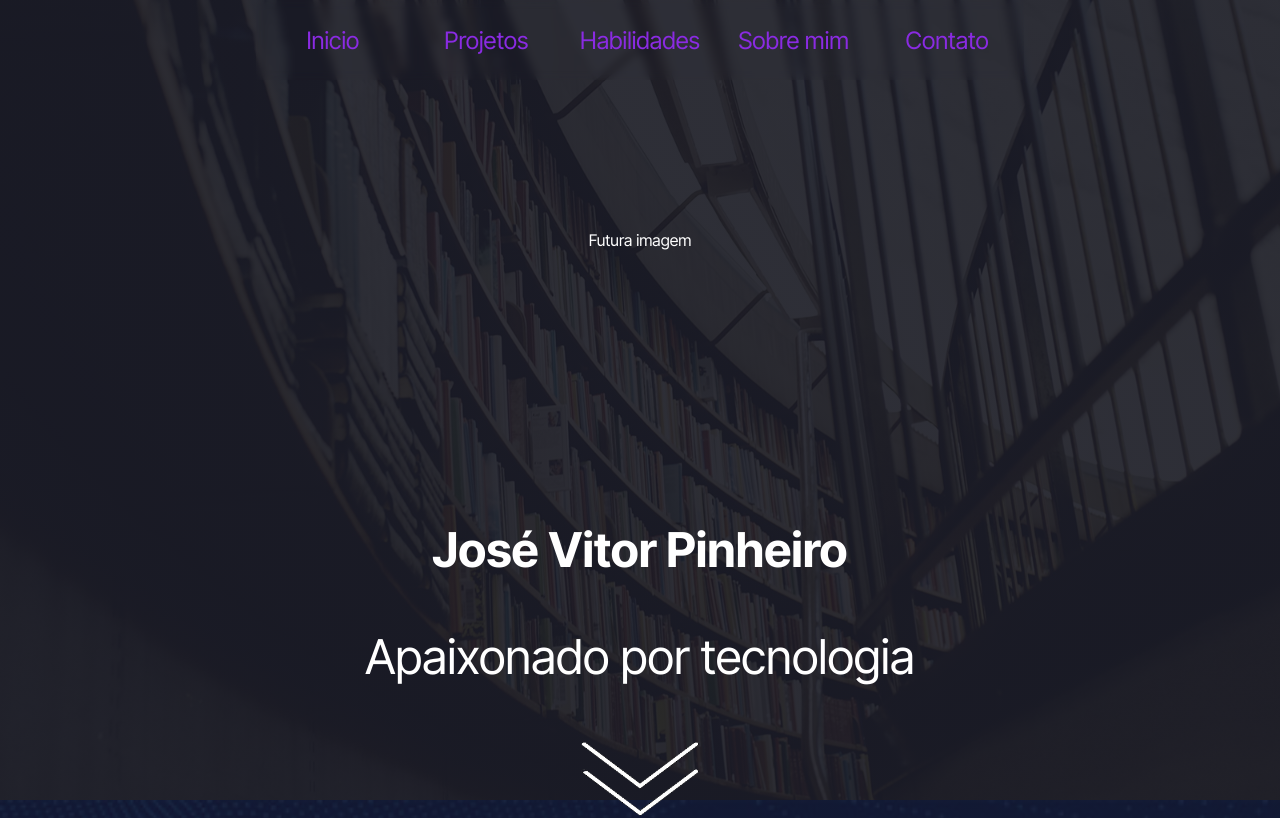
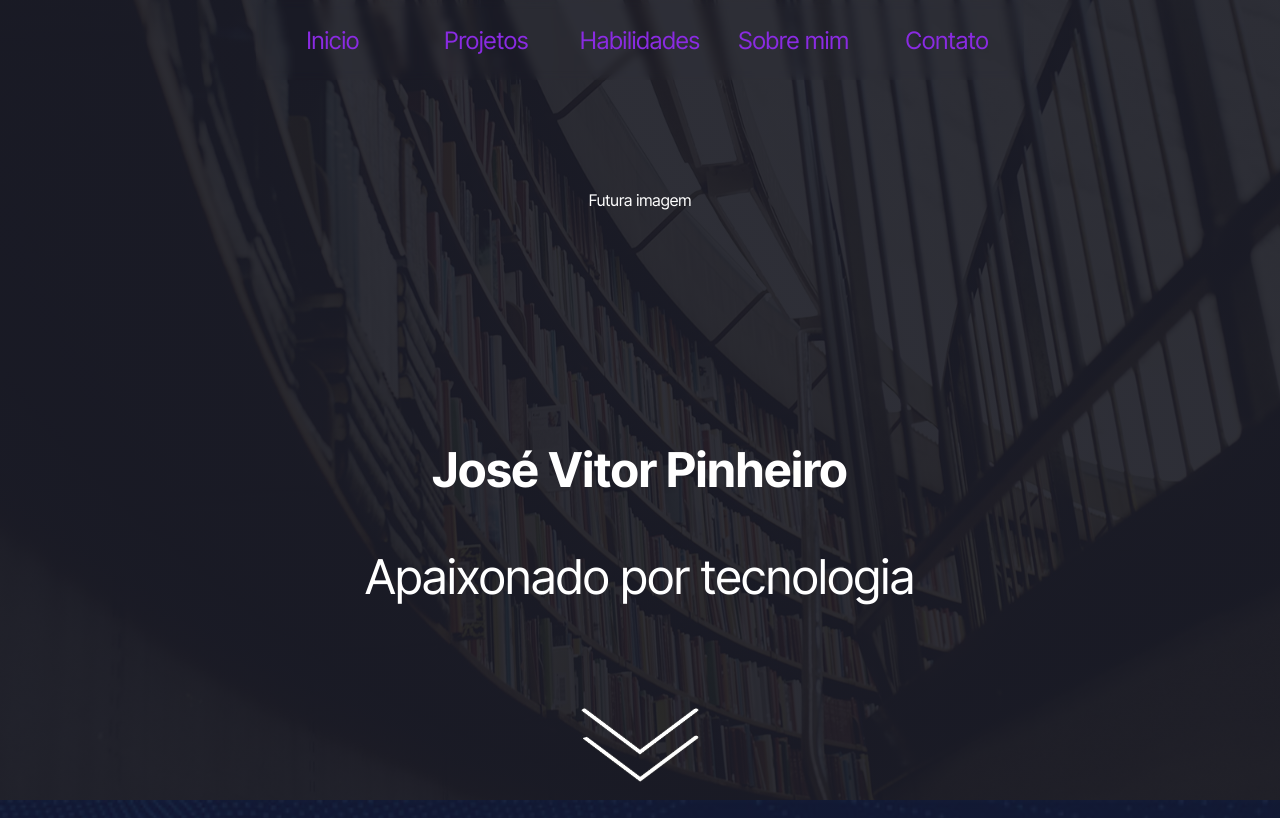
Before and after one commit to josevitor-pinheiro/SiteProprio, a React (Create React App) app: page / in a window 1280 px wide. Shown: the top 818 px of the page. Built offline with nearby package versions, Linux system fonts and the light colour scheme.

Commit message:
cssCommit

```diff
--- a/src/components/header/header.css
+++ b/src/components/header/header.css
@@ -5,33 +5,28 @@
   height: 10%;
   position: fixed;
   top: 0px;
-}
-
-.a-container {
-  display: flex;
-  width: 100%;
-  justify-content: center;
+  z-index: 1;
 }
 
 .Buttons-container {
   backdrop-filter: blur(4px);
   width: 60%;
   display: inline-flex;
-  justify-content: space-around;
+  justify-content: center;
 }
 
 .Buttons-container a {
-  display: flex ;
-  width: 100px;
+  display: flex;
+  width: 20%;
   align-items: center;
+  justify-content: center;
   font-size: x-large;
   text-align: center;
   color: blueviolet;
   text-decoration: none;
   background-color: transparent;
-  width: auto;
   border: none;
-  padding:10px;
+  padding: 10px;
 }
 
 .Buttons-container a:hover {
--- a/src/components/header/header.jsx
+++ b/src/components/header/header.jsx
@@ -6,21 +6,15 @@ export default function Header() {
   return (
     <div className="Header-container">
       <div className="Buttons-container">
-        <div className="a-container">
-          <a href="#home">Inicio</a>
-        </div>
-        <div className="a-container">
-          <a href="#projects">Projetos</a>
-        </div>
-        <div className="a-container">
-          <a href="#habilities"> Habilidades</a>
-        </div>
-        <div className="a-container">
-          <a href="#about">Sobre mim</a>
-        </div>
-        <div className="a-container">
-          <a href="#contact">Contato</a>
-        </div>
+        <a href="#home">Inicio</a>
+
+        <a href="#projects">Projetos</a>
+
+        <a href="#habilities"> Habilidades</a>
+
+        <a href="#about">Sobre mim</a>
+
+        <a href="#contact">Contato</a>
       </div>
     </div>
   );
--- a/src/components/pages/about/about.css
+++ b/src/components/pages/about/about.css
@@ -5,6 +5,7 @@
   justify-content: center;
   text-align: center;
   flex-direction: column;
+  position: absolute;
 }
 
 .container-about > h1 {
@@ -22,7 +23,27 @@
   color: whitesmoke;
 }
 
-@media screen and (max-width:900px) {
+#arrow-about {
+  display: flex;
+  justify-content: center;
+  align-items: center;
+  position: absolute;
+  bottom: 10px;
+  left: 0px;
+  width: 100%;
+}
+
+#arrow-about > a {
+  position: relative;
+  height: 90px;
+  width: 120px;
+  background-image: url(../../../images/arrow.png);
+  background-position: center;
+  background-repeat: no-repeat;
+  background-size: 100% 100%;
+}
+
+@media screen and (max-width: 900px) {
   .container-about {
     width: 100%;
   }
--- a/src/components/pages/about/about.jsx
+++ b/src/components/pages/about/about.jsx
@@ -9,6 +9,9 @@ export default function About() {
         programador fullstack, atualmente trabalho remotamente como programador
         front-end autonomo, morando em Três Cachoeiras Rio grande do sul.
       </article>
+      <div id="arrow-about">
+        <a href="#contact" id="arrow-about"></a>
+      </div>
     </div>
   );
 }
--- a/src/components/pages/habilities/habilites.css
+++ b/src/components/pages/habilities/habilites.css
@@ -4,7 +4,7 @@
   justify-content: center;
   justify-items: center;
   width: 100%;
-  height: 85%;
+  height: 100%;
   margin-top: 95px;
   opacity: 0;
   transition: 2s;
--- a/src/components/pages/home/home.css
+++ b/src/components/pages/home/home.css
@@ -6,7 +6,7 @@
 .img-perfil {
   display: flex;
   width: 100%;
-  height: 60%;
+  height: 50%;
   align-items: center;
   justify-content: center;
   color: white;
@@ -26,10 +26,15 @@ p {
 #arrow-home {
   display: flex;
   justify-content: center;
+  align-items: center;
+  position: absolute;
+  bottom: 10px;
+  left: 0px;
+  width: 100%;
 }
 
 #arrow-home > a {
-  position: sticky;
+  position: relative;
   height: 90px;
   width: 120px;
   background-image: url(../../../images/arrow.png);
```
